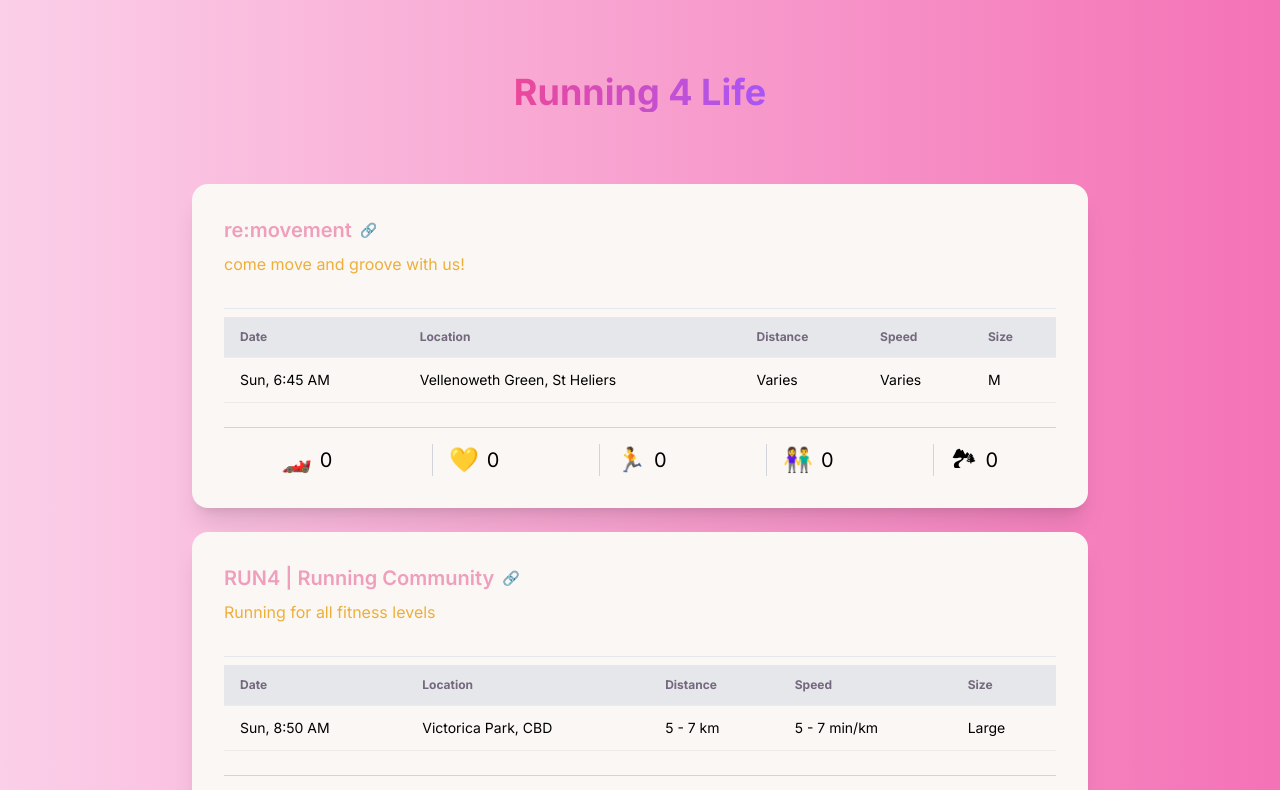
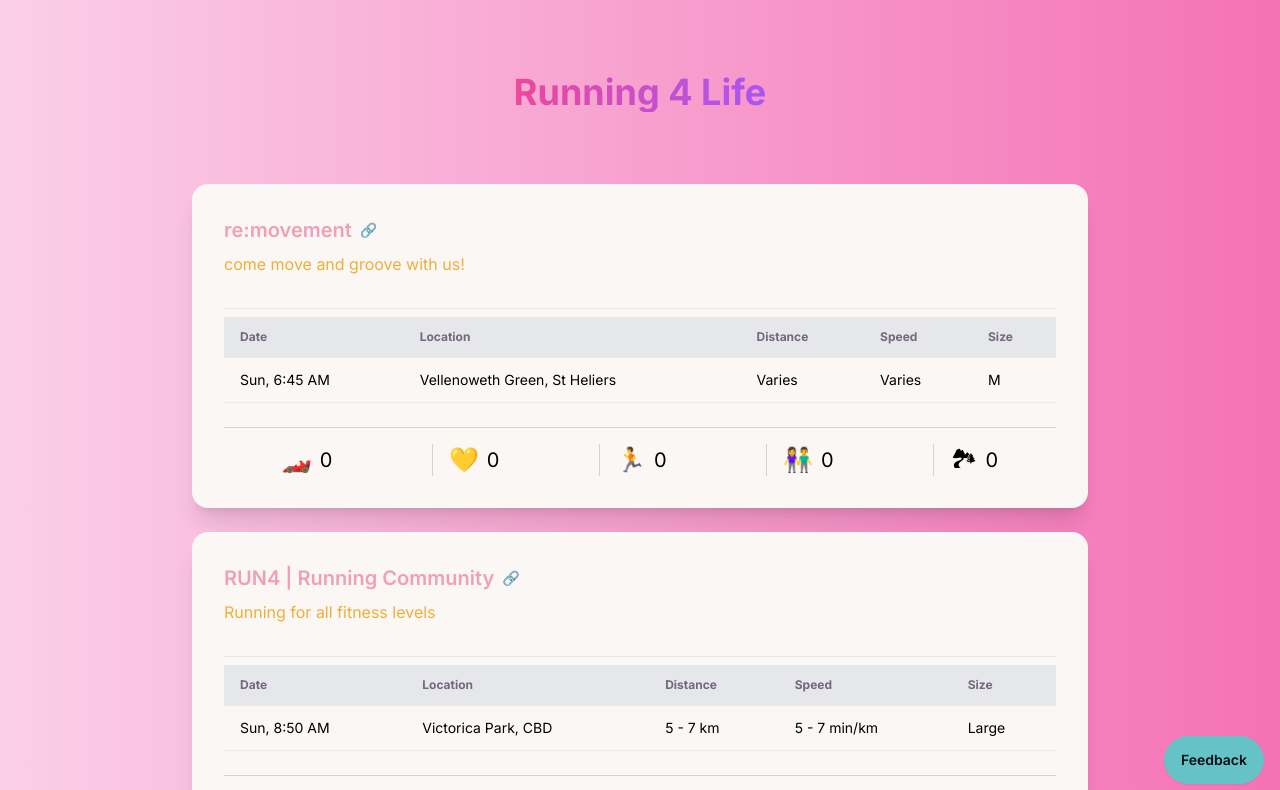
Before and after one commit to hanklikesmatcha/running4life, a Next.js app: page / in a window 1280 px wide. Shown: the top 790 px of the page. Built offline with nearby package versions, Linux system fonts and the light colour scheme.

Commit message:
bring feedback button back

```diff
--- a/src/app/page.js
+++ b/src/app/page.js
@@ -2,6 +2,7 @@
 
 import React, { useState } from "react";
 import Image from "next/image";
+import FeedbackButton from "./components/FeedbackButton";
 
 const cards = [
   {
@@ -211,6 +212,7 @@ const Home = () => {
           </div>
         ))}
       </div>
+      <FeedbackButton />
     </div>
   );
 };
```
